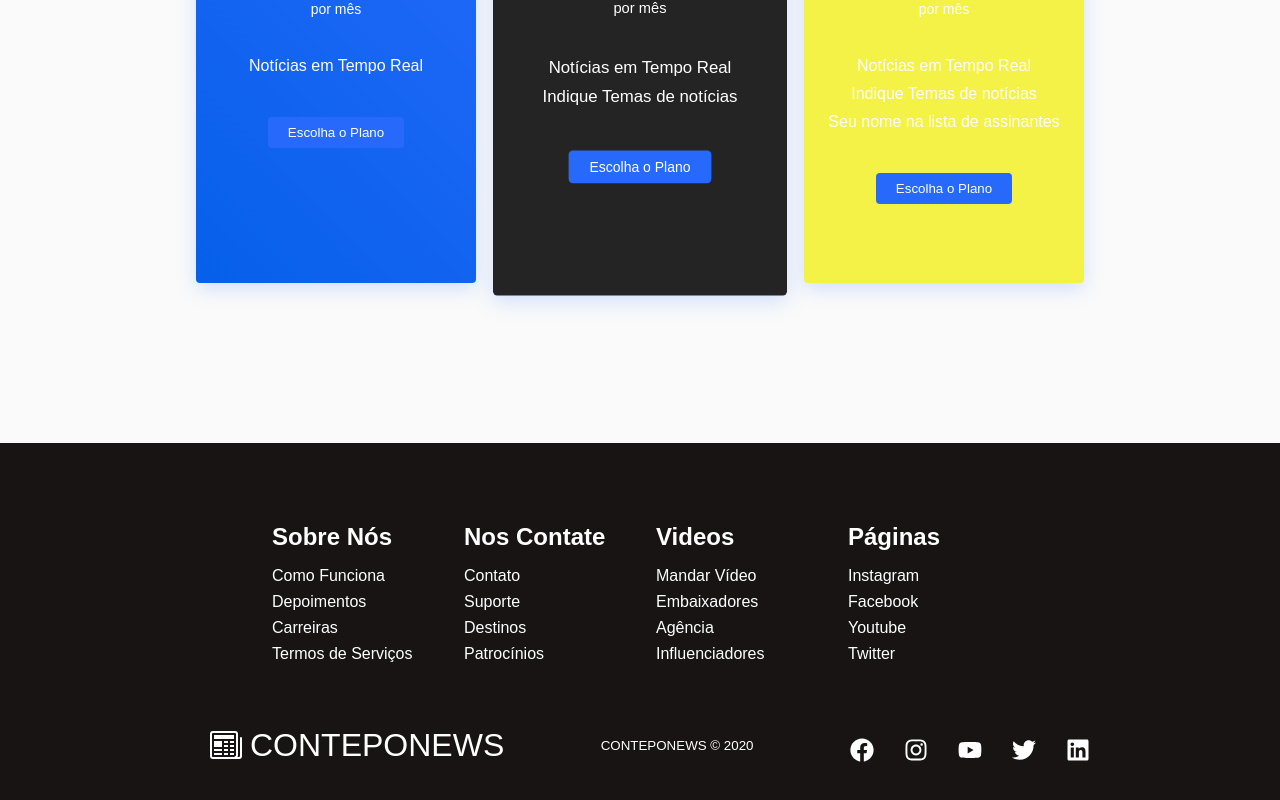
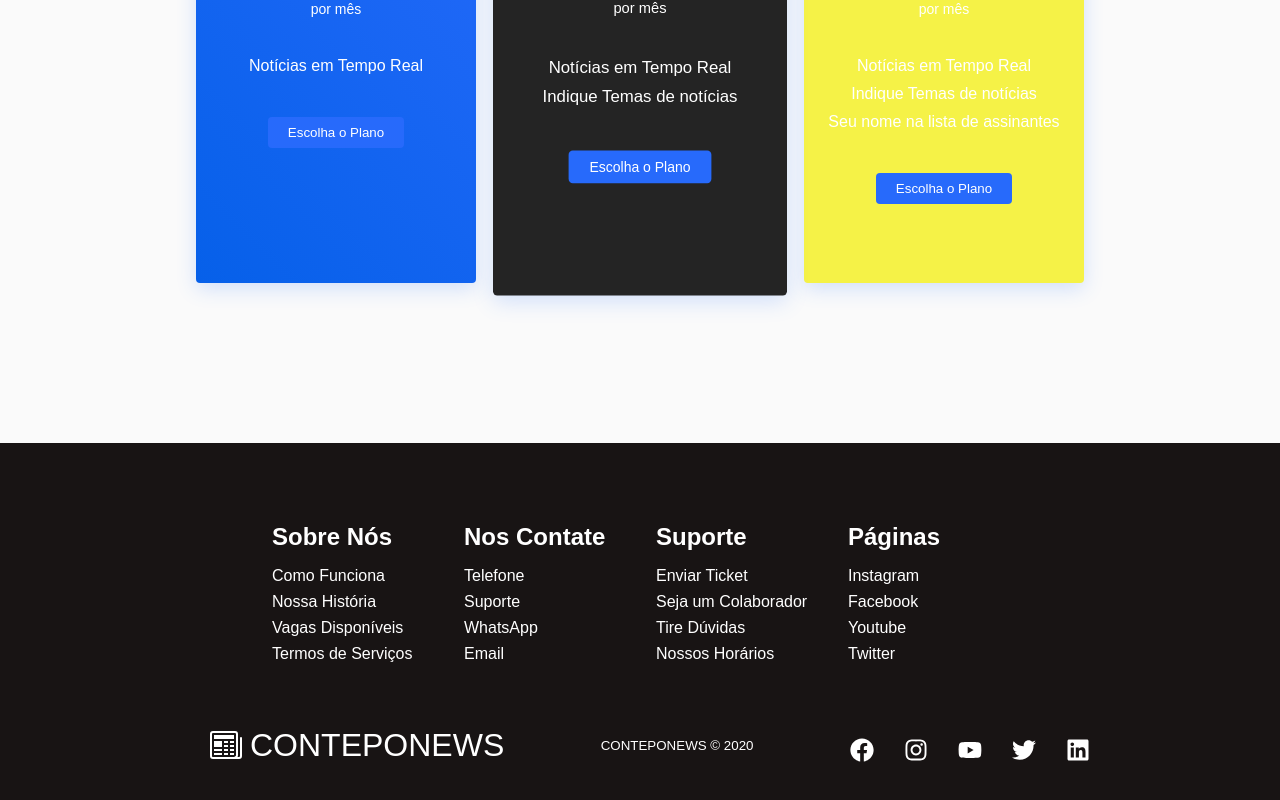
Before and after one commit to caiobarbosa881/conteponews, a React (Create React App) app: page / in a window 1280 px wide. Shown: the part 3559-4359 px from the top of the page. Built offline with nearby package versions, Linux system fonts and the light colour scheme.

Commit message:
adding and removing content in footer component

```diff
--- a/src/components/pages/Footer/Footer.js
+++ b/src/components/pages/Footer/Footer.js
@@ -18,25 +18,25 @@ function Footer() {
           <div className='footer-link-items'>
             <h2>Sobre Nós</h2>
             <Link to='/'>Como Funciona</Link>
-            <Link to='/'>Depoimentos</Link>
-            <Link to='/'>Carreiras</Link>
+            <Link to='/'>Nossa História</Link>
+            <Link to='/'>Vagas Disponíveis</Link>
             <Link to='/'>Termos de Serviços</Link>
           </div>
           <div className='footer-link-items'>
             <h2>Nos Contate</h2>
-            <Link to='/'>Contato</Link>
+            <Link to='/'>Telefone</Link>
             <Link to='/'>Suporte</Link>
-            <Link to='/'>Destinos</Link>
-            <Link to='/'>Patrocínios</Link>
+            <Link to='/'>WhatsApp</Link>
+            <Link to='/'>Email</Link>
           </div>
         </div>
         <div className='footer-link-wrapper'>
           <div className='footer-link-items'>
-            <h2>Videos</h2>
-            <Link to='/'>Mandar Vídeo</Link>
-            <Link to='/'>Embaixadores</Link>
-            <Link to='/'>Agência</Link>
-            <Link to='/'>Influenciadores</Link>
+            <h2>Suporte</h2>
+            <Link to='/'>Enviar Ticket</Link>
+            <Link to='/'>Seja um Colaborador</Link>
+            <Link to='/'>Tire Dúvidas</Link>
+            <Link to='/'>Nossos Horários</Link>
           </div>
           <div className='footer-link-items'>
             <h2>Páginas</h2>
```
